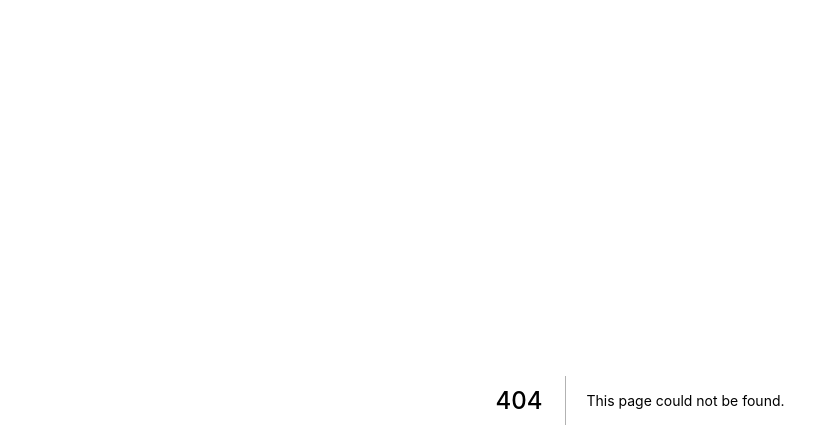
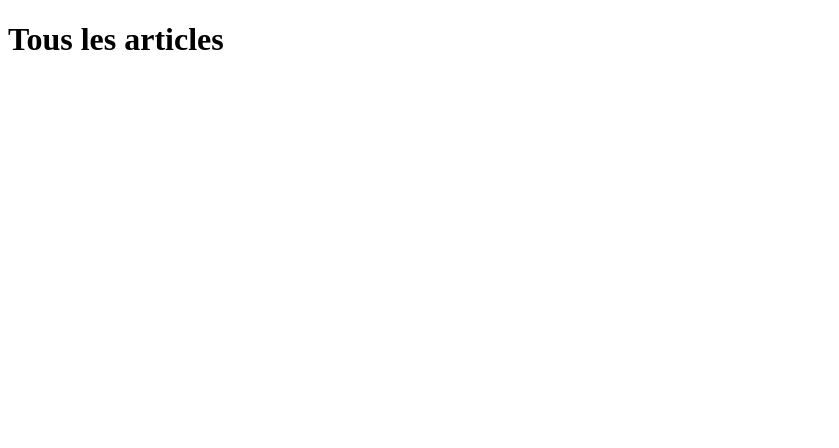
Before and after one commit to omelette-watin/projetjs-blog-front-end, a Next.js app: page /posts in a window 1280 px wide. Before the commit this address had no page. Shown: the top 448 px of the page, without its empty margins (0-839 px from the left). Built offline with nearby package versions, Linux system fonts and the light colour scheme.

Commit message:
Add posts route

```diff
--- /dev/null
+++ b/pages/posts/index.js
@@ -0,0 +1,9 @@
+function Posts() {
+    return (
+        <div>
+            <h1>Tous les articles</h1>
+        </div>
+    )
+}
+
+export default Posts
```
